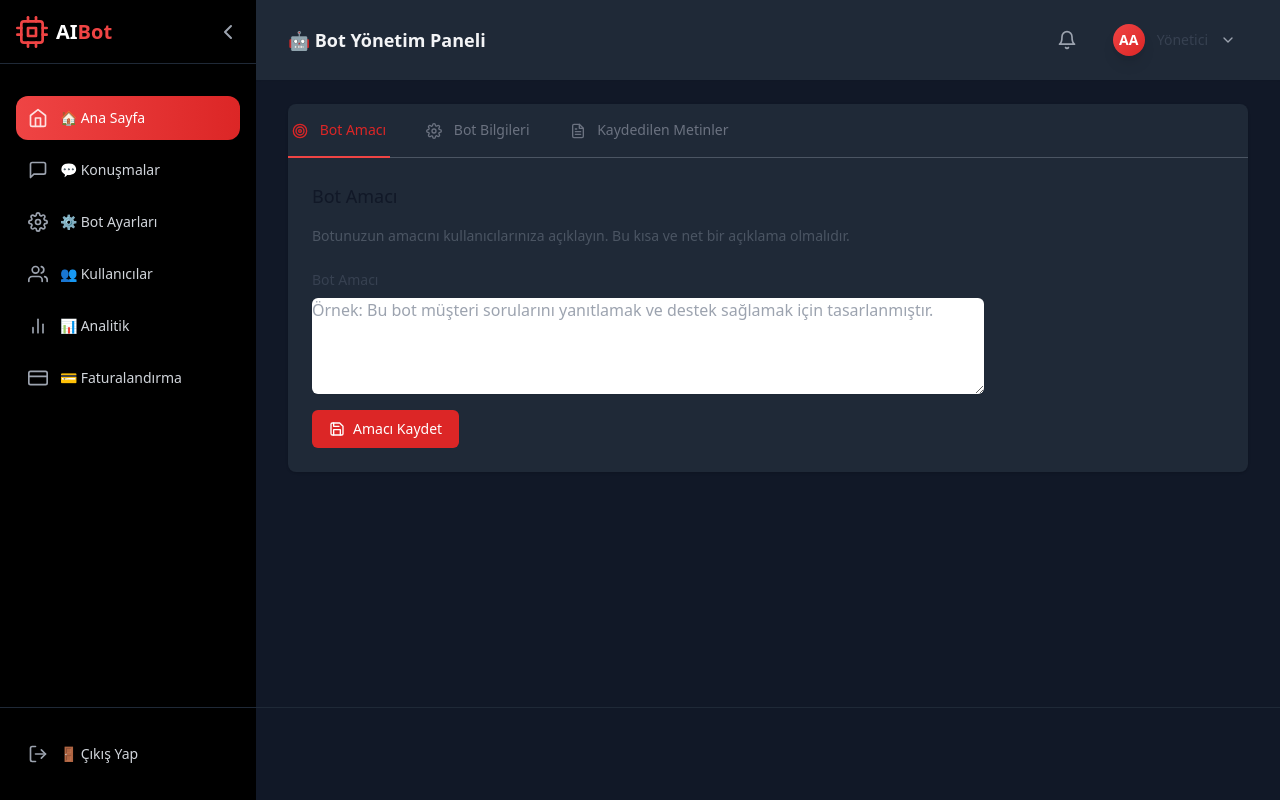
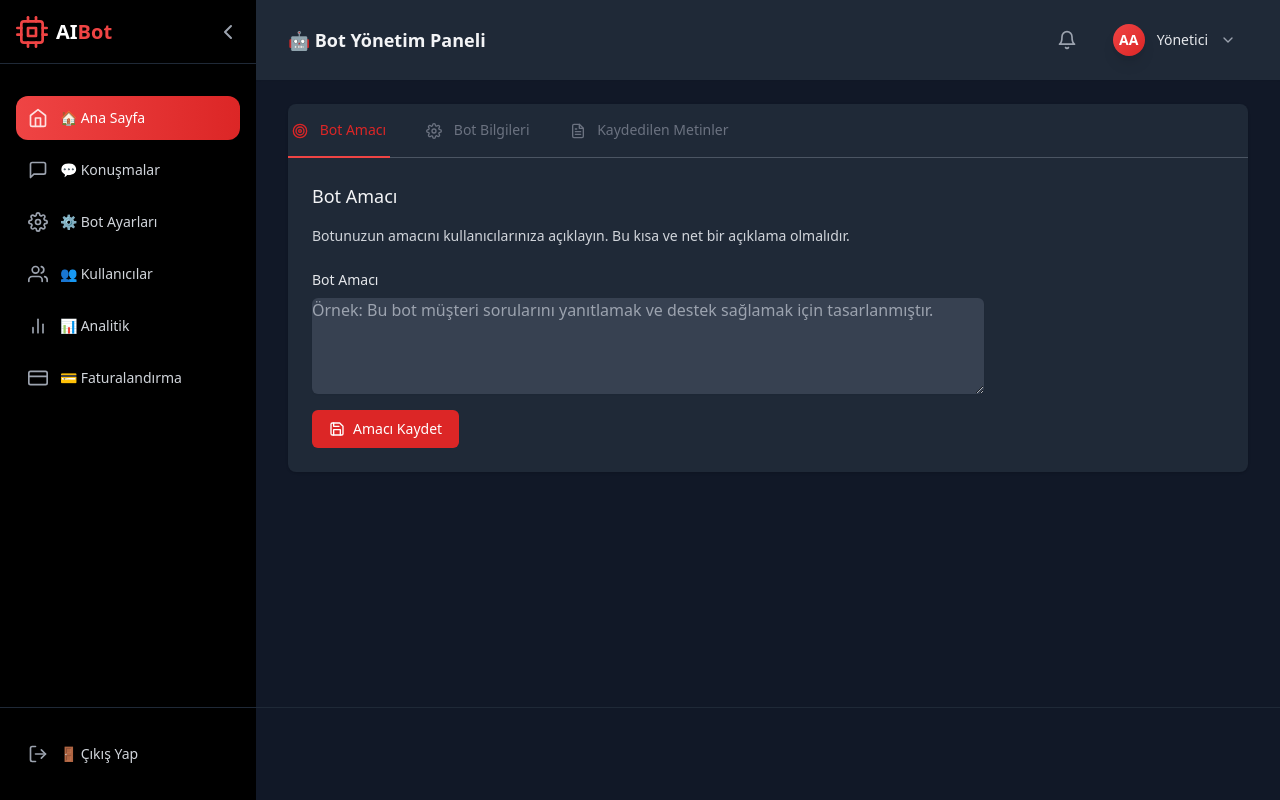
Before and after one commit to sikissavar-pixel/botcuk, a Flask app: template templates/bot_settings.html in a window 1280 px wide. Run offline with Flask 3, Linux system fonts and the light colour scheme; the template is opened without the code that fills it, so the values that code supplies are empty; some libraries are stand-ins or nearby versions.

Commit message:
Apply a dark theme to the entire application interface
Updates various HTML templates (bot_settings.html, conversations.html, dashboard.html) to implement a dark theme. This includes changing background colors, text colors, and border colors for a consistent dark mode experience across the application.

Replit-Commit-Author: Agent
Replit-Commit-Session-Id: 54fe6a02-0296-4675-95f7-befa3d5059c6
Replit-Commit-Checkpoint-Type: intermediate_checkpoint
Replit-Commit-Screenshot-Url: https://storage.googleapis.com/screenshot-production-us-central1/76404261-00aa-4382-b7c3-d7e39bb57922/54fe6a02-0296-4675-95f7-befa3d5059c6/LB2kbId

```diff
--- a/templates/bot_settings.html
+++ b/templates/bot_settings.html
@@ -28,9 +28,9 @@
         <div class="mb-4">
           {% for category, message in messages %}
             <div class="px-4 py-2 rounded mb-2
-              {% if category == 'success' %} bg-green-100 text-green-800 border border-green-200
-              {% elif category == 'error' %} bg-red-100 text-red-800 border border-red-200
-              {% else %} bg-gray-100 text-gray-800 border border-gray-200 {% endif %}">
+              {% if category == 'success' %} bg-green-900 text-green-200 border border-green-700
+              {% elif category == 'error' %} bg-red-900 text-red-200 border border-red-700
+              {% else %} bg-gray-800 text-gray-200 border border-gray-600 {% endif %}">
               {{ message }}
             </div>
           {% endfor %}
@@ -43,8 +43,8 @@
         <!-- Sekme 1: Bot Amacı -->
         <div id="purpose-content" class="tab-content">
             <div class="max-w-2xl">
-                <h3 class="text-lg font-medium text-gray-900 mb-4">Bot Amacı</h3>
-                <p class="text-sm text-gray-600 mb-6">
+                <h3 class="text-lg font-medium text-gray-100 mb-4">Bot Amacı</h3>
+                <p class="text-sm text-gray-300 mb-6">
                     Botunuzun amacını kullanıcılarınıza açıklayın. Bu kısa ve net bir açıklama olmalıdır.
                 </p>
 
@@ -53,11 +53,11 @@
                     <input type="hidden" name="tab" value="purpose">
 
                     <div class="mb-4">
-                        <label for="bot_purpose" class="block text-sm font-medium text-gray-700 mb-2">
+                        <label for="bot_purpose" class="block text-sm font-medium text-gray-200 mb-2">
                             Bot Amacı
                         </label>
                         <textarea id="bot_purpose" name="bot_purpose" rows="4"
-                                  class="block w-full border-gray-300 rounded-md shadow-sm focus:ring-red-500 focus:border-red-500"
+                                  class="block w-full border-gray-600 bg-gray-700 text-gray-100 placeholder-gray-400 rounded-md shadow-sm focus:ring-red-500 focus:border-red-500"
                                   placeholder="Örnek: Bu bot müşteri sorularını yanıtlamak ve destek sağlamak için tasarlanmıştır.">{{ bot_settings.bot_purpose if bot_settings else '' }}</textarea>
                     </div>
 
@@ -73,8 +73,8 @@
         <!-- Sekme 2: Bot Bilgileri -->
         <div id="info-content" class="tab-content hidden">
             <div class="max-w-2xl">
-                <h3 class="text-lg font-medium text-gray-900 mb-4">Bot Bilgi Ayarları</h3>
-                <p class="text-sm text-gray-600 mb-6">
+                <h3 class="text-lg font-medium text-gray-100 mb-4">Bot Bilgi Ayarları</h3>
+                <p class="text-sm text-gray-300 mb-6">
                     Bot başlığı ve detaylı bilgi metni girin. Bu bilgiler belirli konular hakkında sorular geldiğinde kullanılacak.
                 </p>
 
@@ -83,24 +83,24 @@
                     <input type="hidden" name="tab" value="info">
 
                     <div class="mb-4">
-                        <label for="bot_title" class="block text-sm font-medium text-gray-700 mb-2">
+                        <label for="bot_title" class="block text-sm font-medium text-gray-200 mb-2">
                             Bot Başlığı
                         </label>
                         <input type="text" id="bot_title" name="bot_title"
-                               class="block w-full border-gray-300 rounded-md shadow-sm focus:ring-red-500 focus:border-red-500"
+                               class="block w-full border-gray-600 bg-gray-700 text-gray-100 placeholder-gray-400 rounded-md shadow-sm focus:ring-red-500 focus:border-red-500"
                                placeholder="Örnek: Çadır Uzmanı Bot"
                                value="{{ bot_settings.bot_title if bot_settings else '' }}">
                     </div>
 
                     <div class="mb-4">
-                        <label for="bot_info_text" class="block text-sm font-medium text-gray-700 mb-2">
+                        <label for="bot_info_text" class="block text-sm font-medium text-gray-200 mb-2">
                             Bot Bilgi Metni
                         </label>
-                        <div class="text-xs text-gray-500 mb-2">
+                        <div class="text-xs text-gray-400 mb-2">
                             Bu metin belirli konular (örn. çadır) hakkında sorular geldiğinde kullanılacak. Sınırsız karakter girebilirsiniz.
                         </div>
                         <textarea id="bot_info_text" name="bot_info_text" rows="8"
-                                  class="block w-full border-gray-300 rounded-md shadow-sm focus:ring-red-500 focus:border-red-500"
+                                  class="block w-full border-gray-600 bg-gray-700 text-gray-100 placeholder-gray-400 rounded-md shadow-sm focus:ring-red-500 focus:border-red-500"
                                   placeholder="Çadır hakkında detaylı bilgiler buraya yazılacak...">{{ bot_settings.bot_info_text if bot_settings else '' }}</textarea>
                     </div>
 
@@ -116,43 +116,43 @@
         <!-- Sekme 3: Kaydedilen Metinler -->
         <div id="saved-content" class="tab-content hidden">
             <div class="max-w-4xl">
-                <h3 class="text-lg font-medium text-gray-900 mb-4">Kaydedilen Bot Metinleri</h3>
-                <p class="text-sm text-gray-600 mb-6">
+                <h3 class="text-lg font-medium text-gray-100 mb-4">Kaydedilen Bot Metinleri</h3>
+                <p class="text-sm text-gray-300 mb-6">
                     Farklı konular için bot yanıtları oluşturun ve kaydedin.
                 </p>
 
                 <!-- Yeni Metin Ekleme Formu -->
-                <div class="bg-gray-50 rounded-lg p-4 mb-6">
-                    <h4 class="text-md font-medium text-gray-900 mb-4">Yeni Metin Ekle</h4>
+                <div class="bg-gray-700 rounded-lg p-4 mb-6">
+                    <h4 class="text-md font-medium text-gray-100 mb-4">Yeni Metin Ekle</h4>
                     <form method="POST" action="{{ url_for('bot_settings') }}">
                         <input type="hidden" name="csrf_token" value="{{ csrf_token() }}">
                         <input type="hidden" name="tab" value="save_text">
 
                         <div class="grid grid-cols-1 gap-4">
                             <div>
-                                <label for="text_title" class="block text-sm font-medium text-gray-700 mb-1">
+                                <label for="text_title" class="block text-sm font-medium text-gray-200 mb-1">
                                     Başlık
                                 </label>
                                 <input type="text" id="text_title" name="text_title"
-                                       class="block w-full border-gray-300 rounded-md shadow-sm focus:ring-red-500 focus:border-red-500"
+                                       class="block w-full border-gray-600 bg-gray-800 text-gray-100 placeholder-gray-400 rounded-md shadow-sm focus:ring-red-500 focus:border-red-500"
                                        placeholder="Örnek: Çadır Kurulum Rehberi" required>
                             </div>
 
                             <div>
-                                <label for="keywords" class="block text-sm font-medium text-gray-700 mb-1">
-                                    Anahtar Kelimeler <span class="text-gray-500">(virgülle ayırın)</span>
+                                <label for="keywords" class="block text-sm font-medium text-gray-200 mb-1">
+                                    Anahtar Kelimeler <span class="text-gray-400">(virgülle ayırın)</span>
                                 </label>
                                 <input type="text" id="keywords" name="keywords"
-                                       class="block w-full border-gray-300 rounded-md shadow-sm focus:ring-red-500 focus:border-red-500"
+                                       class="block w-full border-gray-600 bg-gray-800 text-gray-100 placeholder-gray-400 rounded-md shadow-sm focus:ring-red-500 focus:border-red-500"
                                        placeholder="çadır, kurulum, kamp, setup">
                             </div>
 
                             <div>
-                                <label for="text_content" class="block text-sm font-medium text-gray-700 mb-1">
+                                <label for="text_content" class="block text-sm font-medium text-gray-200 mb-1">
                                     Metin İçeriği
                                 </label>
                                 <textarea id="text_content" name="text_content" rows="6"
-                                          class="block w-full border-gray-300 rounded-md shadow-sm focus:ring-red-500 focus:border-red-500"
+                                          class="block w-full border-gray-600 bg-gray-800 text-gray-100 placeholder-gray-400 rounded-md shadow-sm focus:ring-red-500 focus:border-red-500"
                                           placeholder="Bot bu konuda sorular geldiğinde verecegi yanıt..." required></textarea>
                             </div>
 
--- a/templates/conversations.html
+++ b/templates/conversations.html
@@ -134,7 +134,7 @@
           </div>
           <div class="flex-1">
             <div class="flex items-center justify-between">
-              <h4 class="text-sm font-semibold text-gray-900">Mehmet Özkan</h4>
+              <h4 class="text-sm font-semibold text-gray-100">Mehmet Özkan</h4>
               <span class="text-xs text-gray-500">1 saat önce</span>
             </div>
             <p class="text-sm text-gray-600 mt-1">Doğa yürüyüşünde dikkat edilmesi gereken güvenlik önlemleri nelerdir?</p>
@@ -159,7 +159,7 @@
           </div>
           <div class="flex-1">
             <div class="flex items-center justify-between">
-              <h4 class="text-sm font-semibold text-gray-900">Selin Güler</h4>
+              <h4 class="text-sm font-semibold text-gray-100">Selin Güler</h4>
               <span class="text-xs text-gray-500">3 saat önce</span>
             </div>
             <p class="text-sm text-gray-600 mt-1">Kamp ateşi yakarken nelere dikkat etmeliyim? İlk kez kamp yapacağım.</p>
@@ -184,7 +184,7 @@
           </div>
           <div class="flex-1">
             <div class="flex items-center justify-between">
-              <h4 class="text-sm font-semibold text-gray-900">Burak Türk</h4>
+              <h4 class="text-sm font-semibold text-gray-100">Burak Türk</h4>
               <span class="text-xs text-gray-500">5 saat önce</span>
             </div>
             <p class="text-sm text-gray-600 mt-1">Outdoor fotoğrafçılık için hangi objektif önerirsiniz? Canon kullanıyorum.</p>
--- a/templates/dashboard.html
+++ b/templates/dashboard.html
@@ -19,7 +19,7 @@
       border-bottom: 2px solid #ef4444;
       color: #ef4444;
     }
-    .bot-response-item:hover { background-color: #f3f4f6; }
+    .bot-response-item:hover { background-color: #374151; }
   </style>
 </head>
 <body class="font-sans antialiased text-gray-100 bg-gray-900">
@@ -91,34 +91,34 @@
         <div class="max-w-7xl mx-auto px-4 py-4 sm:px-6 lg:px-8 flex justify-between items-center">
           <h1 class="text-lg font-semibold text-gray-100">🤖 Bot Yönetim Paneli</h1>
           <div class="flex items-center space-x-4">
-            <button class="p-2 rounded-full text-gray-400 hover:text-gray-600 hover:bg-gray-100 focus:outline-none transition-all duration-200">
+            <button class="p-2 rounded-full text-gray-400 hover:text-gray-200 hover:bg-gray-700 focus:outline-none transition-all duration-200">
               <i data-feather="bell" class="h-5 w-5"></i>
             </button>
             <!-- User Dropdown - Şık Avatar -->
             <div class="relative inline-block text-left">
-              <button id="userMenuButton" class="flex items-center space-x-3 px-3 py-2 rounded-lg hover:bg-gray-50 focus:outline-none transition-all duration-200">
-                {% set user_initials = get_initials(user.full_name) if user else 'AA' %}
+              <button id="userMenuButton" class="flex items-center space-x-3 px-3 py-2 rounded-lg hover:bg-gray-700 focus:outline-none transition-all duration-200">
+                {% set user_initials = user.full_name.split(' ')|map('first')|join('')|upper if user and user.full_name else 'AA' %}
                 <div class="w-8 h-8 bg-gradient-to-br from-red-500 to-red-600 rounded-full flex items-center justify-center text-white text-sm font-semibold shadow-lg">
                   {{ user_initials }}
                 </div>
-                <span class="text-sm font-medium text-gray-700">{{ user.full_name if user else "Yönetici" }}</span>
+                <span class="text-sm font-medium text-gray-200">{{ user.full_name if user else "Yönetici" }}</span>
                 <i data-feather="chevron-down" class="h-4 w-4 text-gray-400"></i>
               </button>
-              <div id="userMenu" class="hidden absolute right-0 mt-2 w-56 bg-white rounded-xl shadow-xl ring-1 ring-black ring-opacity-5 border border-gray-100 overflow-hidden">
-                <div class="px-4 py-3 border-b border-gray-100">
-                  <p class="text-sm font-medium text-gray-900">{{ user.full_name if user else "Yönetici" }}</p>
-                  <p class="text-xs text-gray-500">{{ user.email if user else "admin@aibot.com" }}</p>
+              <div id="userMenu" class="hidden absolute right-0 mt-2 w-56 bg-gray-800 rounded-xl shadow-xl ring-1 ring-black ring-opacity-5 border border-gray-600 overflow-hidden">
+                <div class="px-4 py-3 border-b border-gray-600">
+                  <p class="text-sm font-medium text-gray-100">{{ user.full_name if user else "Yönetici" }}</p>
+                  <p class="text-xs text-gray-400">{{ user.email if user else "admin@aibot.com" }}</p>
                 </div>
-                <a href="{{ url_for('dashboard') }}" class="flex items-center px-4 py-3 text-sm text-gray-700 hover:bg-gray-50 transition-colors">
+                <a href="{{ url_for('dashboard') }}" class="flex items-center px-4 py-3 text-sm text-gray-300 hover:bg-gray-700 transition-colors">
                   <i data-feather="home" class="h-4 w-4 mr-3 text-gray-400"></i>
                   Ana Sayfa
                 </a>
-                <a href="{{ url_for('bot_settings') }}" class="flex items-center px-4 py-3 text-sm text-gray-700 hover:bg-gray-50 transition-colors">
+                <a href="{{ url_for('bot_settings') }}" class="flex items-center px-4 py-3 text-sm text-gray-300 hover:bg-gray-700 transition-colors">
                   <i data-feather="settings" class="h-4 w-4 mr-3 text-gray-400"></i>
                   Bot Ayarları
                 </a>
-                <hr class="border-gray-100">
-                <a href="{{ url_for('logout') }}" class="flex items-center px-4 py-3 text-sm text-red-600 hover:bg-red-50 transition-colors">
+                <hr class="border-gray-600">
+                <a href="{{ url_for('logout') }}" class="flex items-center px-4 py-3 text-sm text-red-400 hover:bg-red-900/20 transition-colors">
                   <i data-feather="log-out" class="h-4 w-4 mr-3 text-red-500"></i>
                   Çıkış Yap
                 </a>
```
